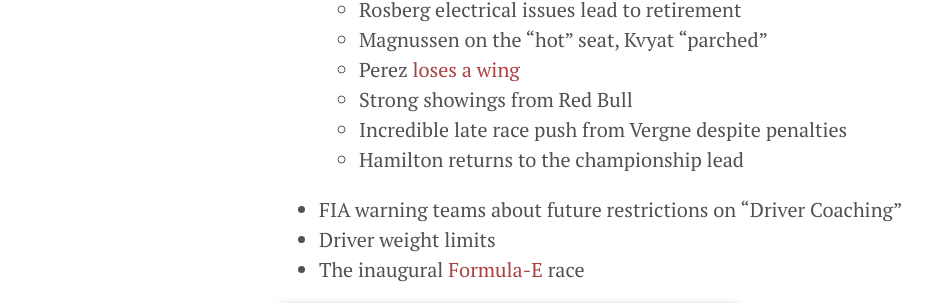
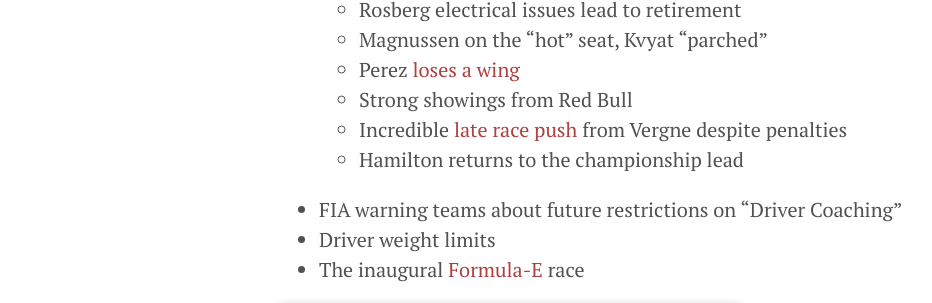
Before and after one commit to chrischernoff/apex, a Jekyll site: the page built from _posts/2014-09-22-15-no-steering-input.md, in a window 1280 px wide. Shown: the part 297-600 px from the top of the page, without its empty margins (1-933 px from the left). Built offline with Jekyll 4.4.1, drawn with Linux system fonts in a browser that asks for light colours; Markdown is read by kramdown in place of the engine named in the settings; part of the change alters nothing that is shown.

```diff
--- a/_posts/2014-09-22-15-no-steering-input.md
+++ b/_posts/2014-09-22-15-no-steering-input.md
@@ -13,7 +13,7 @@ duration: "NEEEDSIZE"
   * Magnussen on the "hot" seat, Kvyat "parched"
   * Perez [loses a wing](https://www.youtube.com/watch?v=-ImFV2UbrO0)
   * Strong showings from Red Bull
-  * Incredible late race push from Vergne despite penalties
+  * Incredible [late race push](https://www.youtube.com/watch?v=jYkyw1n4MzE) from Vergne despite penalties
   * Hamilton returns to the championship lead
 * FIA warning teams about future restrictions on "Driver Coaching"
 * Driver weight limits
```
